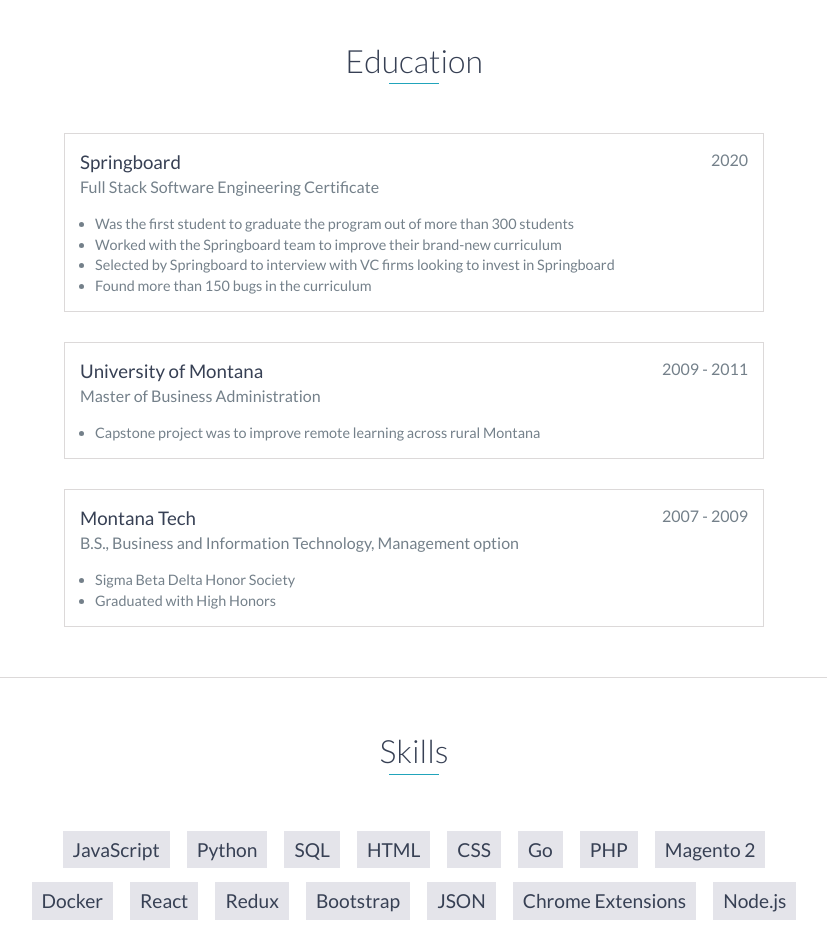
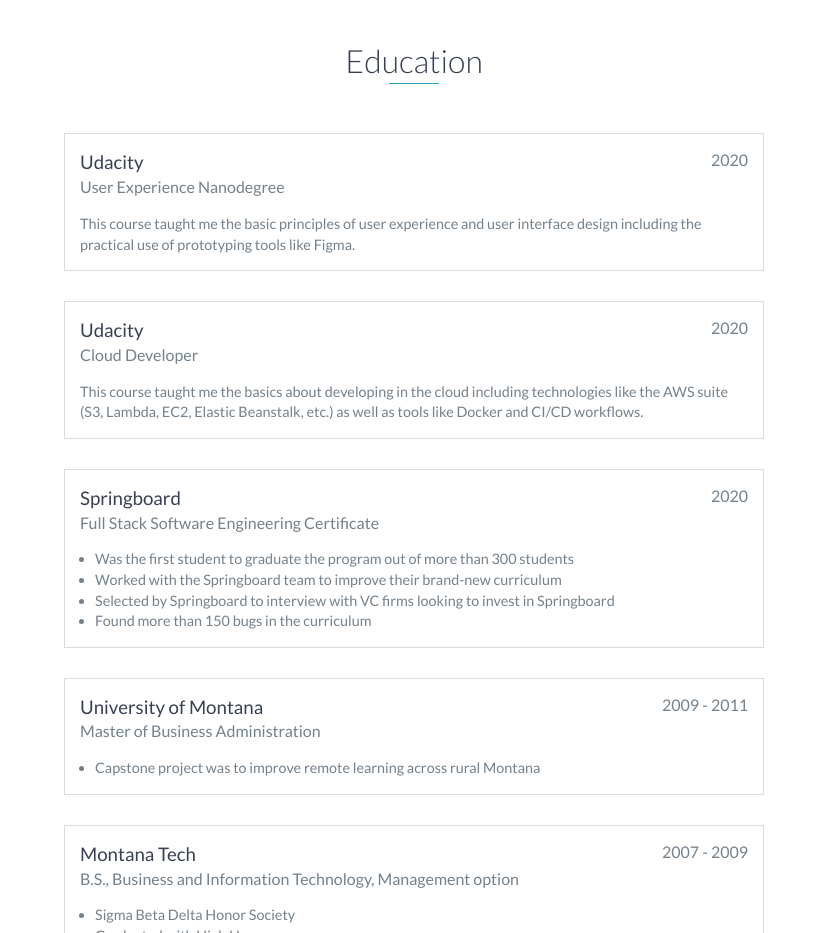
Before and after one commit to FullStackJohnMack/fullstackjohnmack.github.io, a plain HTML site: page index.html in a window 1280 px wide. Shown: the part 5920-6853 px from the top of the page, without its empty margins (226-1053 px from the left). Drawn offline with nearby package versions, Linux system fonts and the light colour scheme.

Commit message:
added schools

```diff
--- a/index.html
+++ b/index.html
@@ -294,6 +294,23 @@
 
     <div id="education">
         <h2 class="heading">Education</h2>
+
+        <div class="education-block">
+            <h3>Udacity</h3>
+            <span class="education-date">2020</span>
+            <h4>User Experience Nanodegree</h4>
+            <p>This course taught me the basic principles of user experience and user interface design including the practical use of prototyping tools like Figma.</p>
+        </div>
+        <!-- End .education-block -->
+
+        <div class="education-block">
+            <h3>Udacity</h3>
+            <span class="education-date">2020</span>
+            <h4>Cloud Developer</h4>
+            <p>This course taught me the basics about developing in the cloud including technologies like the AWS suite (S3, Lambda, EC2, Elastic Beanstalk, etc.) as well as tools like Docker and CI/CD workflows.</p>
+        </div>
+        <!-- End .education-block -->
+
         <div class="education-block">
             <h3>Springboard</h3>
             <span class="education-date">2020</span>
```
